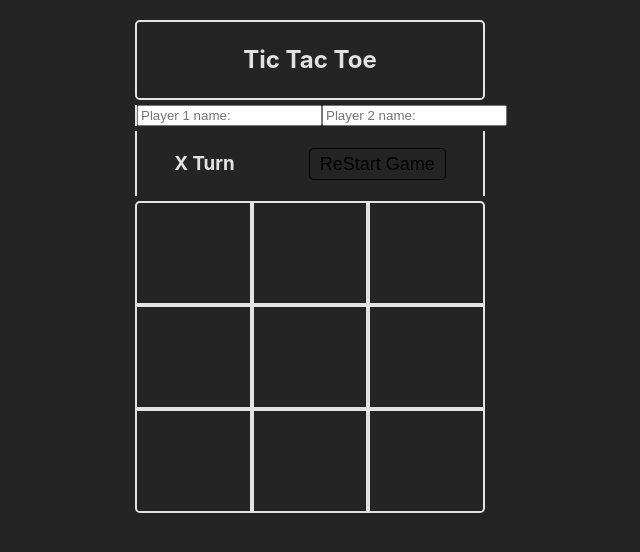
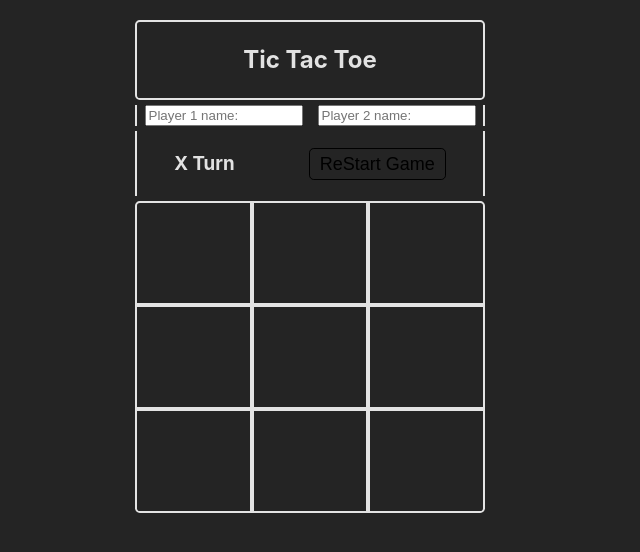
Before and after one commit to ParthPanchal26/Tic_Tac_Toe_ReactJs, a React (Vite) app: page / in a window 1280 px wide. Shown: the top 552 px of the page, without its empty margins (330-970 px from the left). Built offline with nearby package versions, Linux system fonts and the light colour scheme.

Commit message:
Improved text field overflow

```diff
--- a/src/App.css
+++ b/src/App.css
@@ -61,3 +61,7 @@ button:hover {
 .square:hover {
   font-size: 18px;
 }
+
+.player-name {
+  width: 150px;
+}
--- a/src/Tic_Tac_Toe/Board.jsx
+++ b/src/Tic_Tac_Toe/Board.jsx
@@ -59,8 +59,8 @@ const Board = () => {
                 </> :
                 <>
                     <div className="board-row-tracker">
-                        <input type="text" onChange={(e) => setPlayer_1(e.target.value)} placeholder='Player 1 name: ' />
-                        <input type="text" onChange={(e) => setPlayer_2(e.target.value)} placeholder='Player 2 name: ' />
+                        <input className='player-name' type="text" onChange={(e) => setPlayer_1(e.target.value)} placeholder='Player 1 name: ' />
+                        <input className='player-name' type="text" onChange={(e) => setPlayer_2(e.target.value)} placeholder='Player 2 name: ' />
                     </div>
                     <div className='board-row-tracker'>
                         <h3>{isXTurn ? (player_1 + " X") : (player_2 + " O")} Turn</h3>
```
